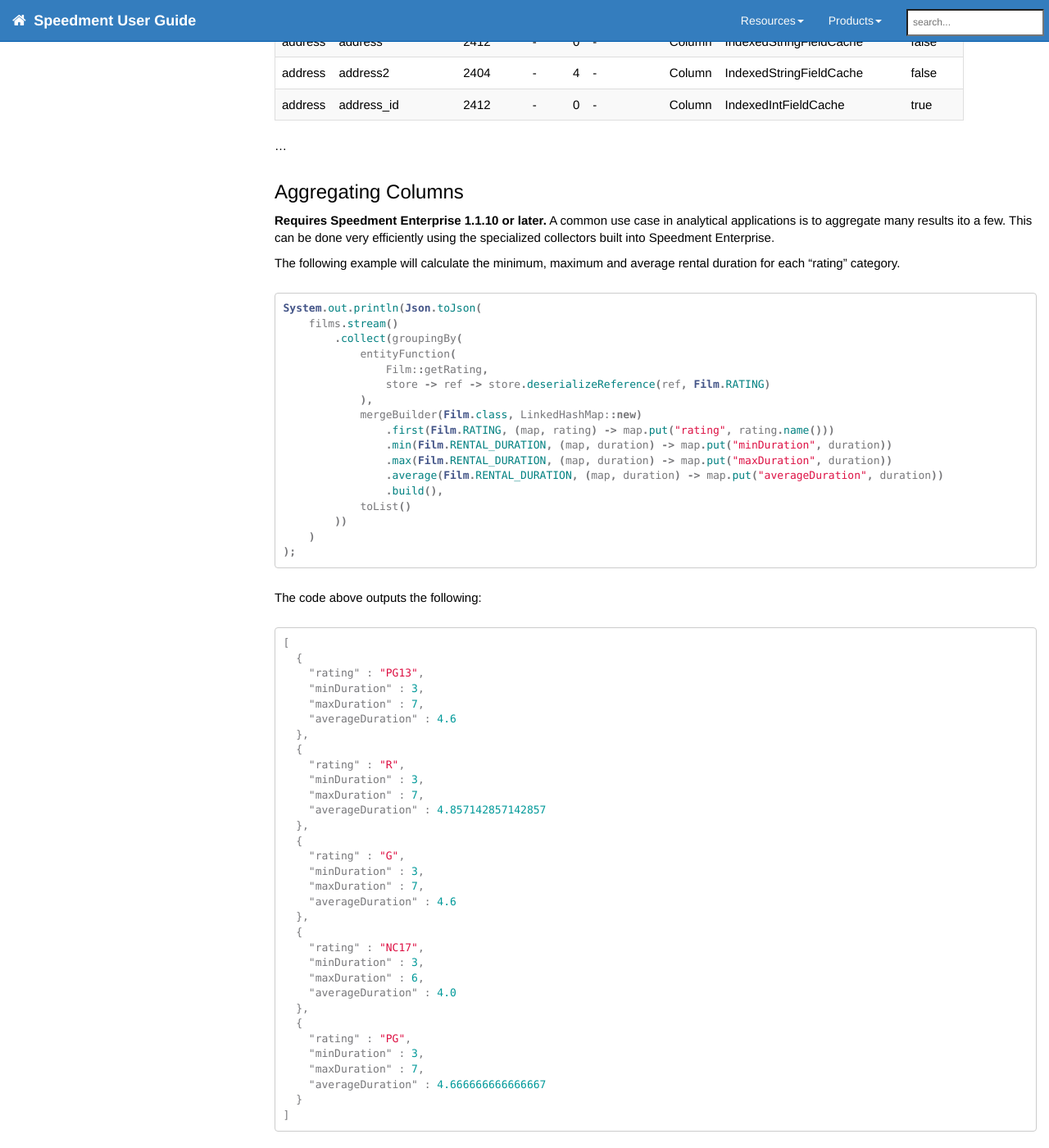
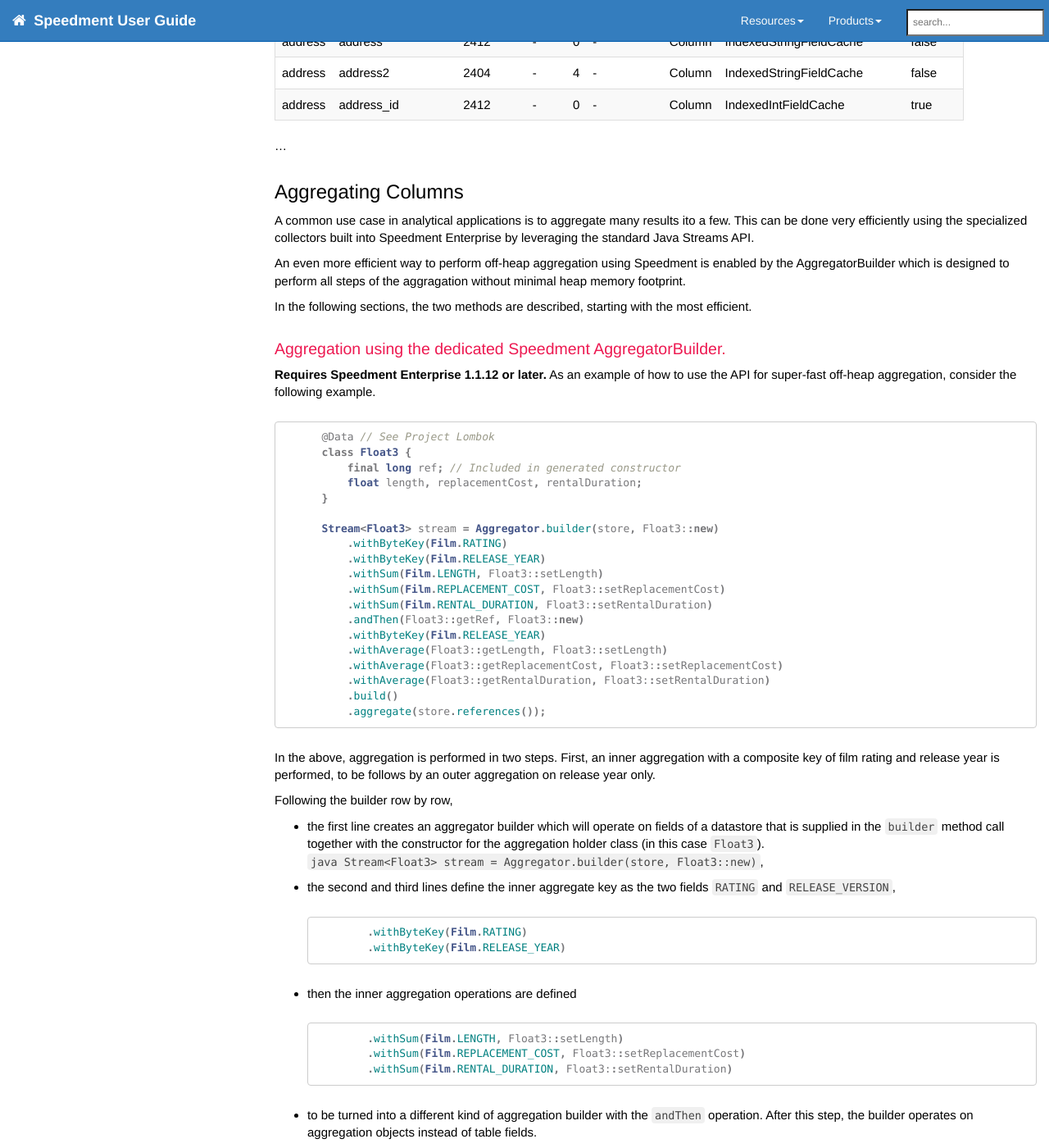
Before and after one commit to speedment/speedment-doc, a Jekyll site: the page built from pages/datastore.md, in a window 1280 px wide and 1400 px high, scrolled down 7255 px. Shown: the whole window at 82% size. Built offline with Jekyll 4.4.1, drawn with Linux system fonts in a browser that asks for light colours; nearby versions of some CDN libraries; comment, search, counter and statistics services are not loaded; some of the changed text lies outside the part shown.

Commit message:
datastore: added description of the AggregatorBuilder

````diff
--- a/pages/datastore.md
+++ b/pages/datastore.md
@@ -247,6 +247,99 @@
 ...
 
 ## Aggregating Columns
+
+A common use case in analytical applications is to aggregate many results ito a few.
+This can be done very efficiently using the specialized collectors built into
+Speedment Enterprise by leveraging the standard Java Streams API.
+
+An even more efficient way to perform off-heap aggregation using Speedment is
+enabled by the AggregatorBuilder which is designed to perform all steps of the aggragation
+without minimal heap memory footprint.
+
+In the following sections, the two methods are described, starting with the most efficient.
+
+### Aggregation using the dedicated Speedment AggregatorBuilder.
+**Requires Speedment Enterprise 1.1.12 or later.**
+As an example of how to use the API for super-fast off-heap aggregation, consider the following
+example.
+
+```java
+      @Data // See Project Lombok
+      class Float3 {
+          final long ref; // Included in generated constructor
+          float length, replacementCost, rentalDuration;
+      }
+
+      Stream<Float3> stream = Aggregator.builder(store, Float3::new)
+          .withByteKey(Film.RATING)
+          .withByteKey(Film.RELEASE_YEAR)
+          .withSum(Film.LENGTH, Float3::setLength)
+          .withSum(Film.REPLACEMENT_COST, Float3::setReplacementCost)
+          .withSum(Film.RENTAL_DURATION, Float3::setRentalDuration)
+          .andThen(Float3::getRef, Float3::new)
+          .withByteKey(Film.RELEASE_YEAR)
+          .withAverage(Float3::getLength, Float3::setLength)
+          .withAverage(Float3::getReplacementCost, Float3::setReplacementCost)
+          .withAverage(Float3::getRentalDuration, Float3::setRentalDuration)
+          .build()
+          .aggregate(store.references());
+```
+
+In the above, aggregation is performed in two steps. First, an inner aggregation with a
+composite key of film rating and release year is performed, to be follows by an outer
+aggregation on release year only.
+
+Following the builder row by row,
+
+* the first line creates an aggregator builder which will operate
+on fields of a datastore that is supplied in the `builder` method call together with the
+constructor for the aggregation holder class (in this case `Float3`). `java
+Stream<Float3> stream = Aggregator.builder(store, Float3::new)`,
+
+* the second and third lines define the inner aggregate key as the two fields `RATING` and
+`RELEASE_VERSION`,
+```java
+          .withByteKey(Film.RATING)
+          .withByteKey(Film.RELEASE_YEAR)
+```
+
+* then the inner aggregation operations are defined
+```java
+          .withSum(Film.LENGTH, Float3::setLength)
+          .withSum(Film.REPLACEMENT_COST, Float3::setReplacementCost)
+          .withSum(Film.RENTAL_DURATION, Float3::setRentalDuration)
+```
+
+* to be turned into a different kind of aggregation builder with the `andThen` operation.
+After this step, the builder operates on aggregation objects instead of table fields.
+
+```java
+          .andThen(Float3::getRef, Float3::new)
+```
+* Thus, a new key can be defined for the new builder, typically a sub key of the inner
+aggregation.
+
+```java
+          .withByteKey(Film.RELEASE_YEAR)
+```
+
+* Having defined the key, new aggregation operations can be applied
+
+```java
+          .withAverage(Float3::getLength, Float3::setLength)
+          .withAverage(Float3::getReplacementCost, Float3::setReplacementCost)
+          .withAverage(Float3::getRentalDuration, Float3::setRentalDuration)
+```
+
+* and finally the builder is finalized and then supplied with the stream of references from the data store.
+
+```java
+          .build()
+          .aggregate(store.references());
+```
+
+### Aggregation using the standard Java Streams API
+
 **Requires Speedment Enterprise 1.1.10 or later.** A common use case in analytical applications is to aggregate many results ito a few. This can be done very efficiently using the specialized collectors built into Speedment Enterprise.
 
 The following example will calculate the minimum, maximum and average rental duration for each "rating" category.
````
